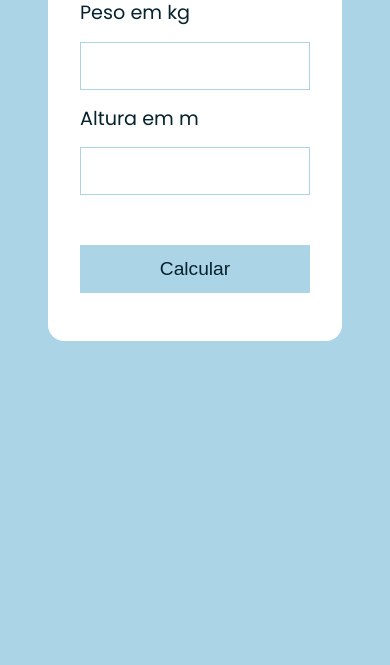
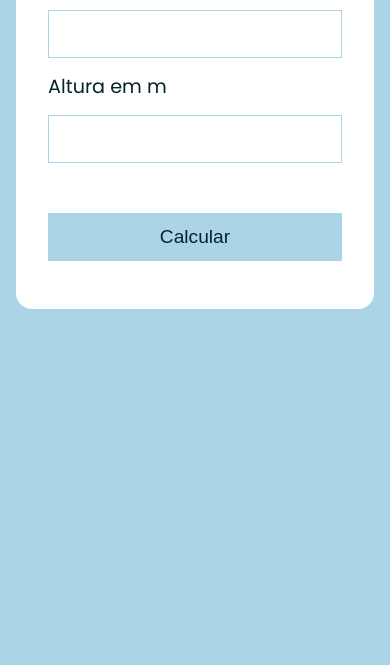
Before and after one commit to eduardacalderan/Calculo-IMC, a plain HTML site: page index.html in a window 390 px wide. Shown: the part 179-844 px from the top of the page. Drawn offline with Linux system fonts and the light colour scheme.

Commit message:
Update style.css

```diff
--- a/assets/css/style.css
+++ b/assets/css/style.css
@@ -103,13 +103,13 @@ button:hover {
 
 @media (max-width: 679px) {
   body {
-    padding: 2rem 7rem;
+    padding: 2rem 5rem;
   }
 }
 
 @media (max-width: 584px) {
   body {
-    padding: 2rem 5rem;
+    padding: 2rem 1rem;
     font-size: 1.2rem;
   }
   input {
@@ -128,11 +128,6 @@ button:hover {
   }
 }
 
-@media (max-width: 532px) {
-  body {
-    padding: 2rem 3rem;
-  }
-}
 
 @media (max-width: 338px) {
   body {
```
